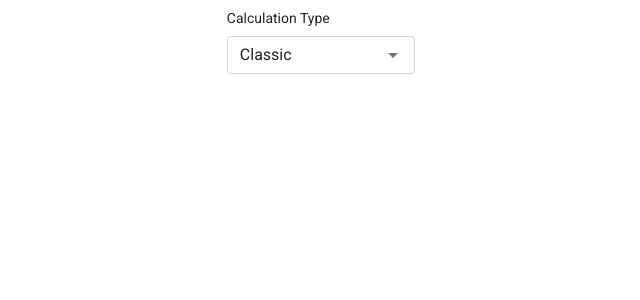
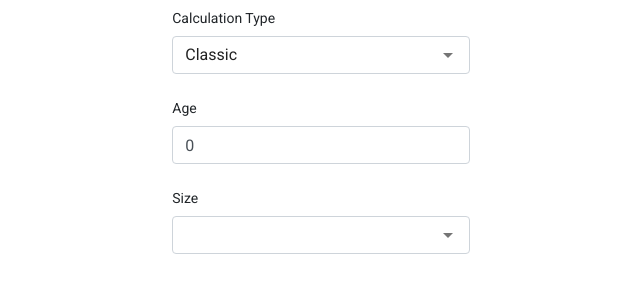
Before and after one commit to boogermanus/DogsAge, an Angular app: page / in a window 1280 px wide. Shown: the top 300 px of the page, without its empty margins (319-959 px from the left). Built offline with nearby package versions, Linux system fonts and the light colour scheme.

Commit message:
basic form finished

```diff
--- a/src/app/dogs-age/dogs-age.component.html
+++ b/src/app/dogs-age/dogs-age.component.html
@@ -1,6 +1,6 @@
 <form [formGroup]="form">
     <div class="row justify-content-center mt-2">
-        <div class="col-md-2">
+        <div class="col-md-3">
             <div class="form-group">
                 <label>Calculation Type</label>
                 <mat-select formControlName="calculationType" class="form-control">
@@ -11,4 +11,24 @@
             </div>
         </div>
     </div>
+    <div class="row justify-content-center mt-2">
+        <div class="col-md-3">
+            <div class="form-group">
+                <label>Age</label>
+                <input type="number" min="0" max="16" class="form-control" formControlName="age">
+            </div>
+        </div>
+    </div>
+    <div class="row justify-content-center mt-2">
+        <div class="col-md-3">
+            <div class="form-group">
+                <label>Size</label>
+                <mat-select formControlName="size" class="form-control">
+                    <mat-option *ngFor="let type of sizes" [value]="type.typeValue">
+                        {{type.caption}}
+                    </mat-option>
+                </mat-select>
+            </div>
+        </div>
+    </div>
 </form>
--- a/src/app/dogs-age/dogs-age.component.ts
+++ b/src/app/dogs-age/dogs-age.component.ts
@@ -1,6 +1,7 @@
 import { Component, OnInit } from '@angular/core';
 import { CalculationConstants } from './models/calculation-constants';
 import { FormControl, FormBuilder, FormGroup } from '@angular/forms';
+import { SizeConstants } from './models/size-constants';
 
 @Component({
   selector: 'app-dogs-age',
@@ -10,13 +11,19 @@ import { FormControl, FormBuilder, FormGroup } from '@angular/forms';
 export class DogsAgeComponent implements OnInit {
 
   calculationTypes: any[] = CalculationConstants.calculationTypes;
+  sizes: any[] = SizeConstants.sizes;
   calculationType = new FormControl(CalculationConstants.DEFAULT_VALUE);
+  age = new FormControl(0);
+  size = new FormControl('');
+
   form: FormGroup;
   constructor(private formBuilder: FormBuilder) { }
 
   ngOnInit(): void {
     this.form = this.formBuilder.group({
-      calculationType: this.calculationType
+      calculationType: this.calculationType,
+      age: this.age,
+      size: this.size,
     });
   }
 
--- a/src/app/dogs-age/models/calculation-constants.ts
+++ b/src/app/dogs-age/models/calculation-constants.ts
@@ -1,6 +1,8 @@
 export class CalculationConstants {
     static readonly DEFAULT_VALUE = 'c';
     static readonly calculationTypes: any[] = [
-        {typeValue: 'c', caption: 'Classic'}
+        { typeValue: 'c', caption: 'Classic' },
+        { typeValue: 'n', caption: 'New' },
+        { typeValue: 'x', caption: 'Custom' }
     ];
 }
--- /dev/null
+++ b/src/app/dogs-age/models/size-constants.ts
@@ -0,0 +1,7 @@
+export class SizeConstants {
+    static readonly sizes: any[] = [
+        {typeValue: 's', caption: 'Small (< 20 lbs)'},
+        {typeValue: 'm', caption: 'Medium (21-50 lbs)'},
+        {typeValue: 's', caption: 'Large (> 50 lbs)'},
+    ];
+}
```
